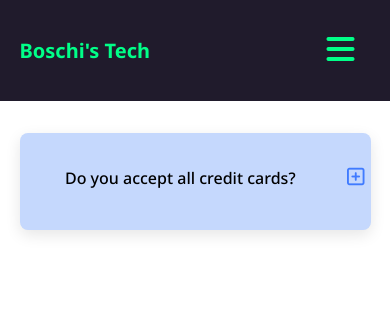
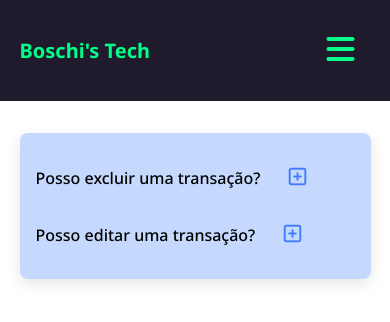
Before and after one commit to Vinicius-Boschi/Boschis-Tech, a Vue app: page /faq in a window 390 px wide. Shown: the top 322 px of the page. Built offline with nearby package versions, Linux system fonts and the light colour scheme.

Commit message:
Arrumando responsividade e removendo link repetido

```diff
--- a/src/assets/style/Faq.scss
+++ b/src/assets/style/Faq.scss
@@ -20,12 +20,18 @@ body {
     }
 
     &__image-section {
+        width: 100%;
+
+        @include phone {
+            display: none;
+        }
+
+        @include notebook {
+            display: none;
+        }
+
         img {
-            width: 65%;
-
-            @include phone {
-                display: none;
-            }
+            width: 100%;
         }
     }
 
@@ -34,14 +40,9 @@ body {
     }
 
     &__question {
-        display: flex;
-        flex-direction: column;
-        align-items: center;
-        margin: 3rem -3rem 0;
-        width: 100%;
+        margin: 2rem;
 
         &.show-text {
-            display: block;
             transition: all 1s linear;
 
             .main__minus-icon {
@@ -58,7 +59,12 @@ body {
         }
 
         @include phone {
-            margin: 2rem 0;
+            margin: 2rem 0 2rem 1rem;
+            align-items: normal;
+        }
+
+        @include notebook {
+            margin: 2rem 0 2rem 1rem;
             align-items: normal;
         }
     }
@@ -66,14 +72,7 @@ body {
     &__question-title {
         display: flex;
         align-items: center;
-        justify-content: space-between;
         margin-bottom: .5rem;
-
-        @include phone {
-            p {
-                margin: 0 auto;
-            }
-        }
     }
 
     &__button-question {
@@ -83,6 +82,7 @@ body {
         color: $blue-two;
         cursor: pointer;
         transition: .4s;
+        margin-left: 1.4rem;
 
         &:hover {
             transform: rotate(90deg);
@@ -98,10 +98,14 @@ body {
         border-top: 1px solid rgba(0, 0, 0, 0.2);
 
         p {
-            margin: .5rem auto;
+            margin: 1rem 0;
 
             @include phone {
-                width: 80%;
+                width: 75%;
+            }
+
+            @include notebook {
+                width: 75%;
             }
         }
     }
--- a/src/components/Error/Faq.vue
+++ b/src/components/Error/Faq.vue
@@ -3,12 +3,12 @@
     <main class="main">
         <section class="main__section">
             <div class="main__image-section">
-                <img src="https://user-images.githubusercontent.com/74377158/195437118-db32a490-68fa-4a5c-b218-9efb80498f5e.png" alt="faq by freepik">
+                <img :src="img" :alt="alt">
             </div>
             <div class="main__center">
-                <article class="main__question">
+                <article class="main__question" v-for="item in content" :key="item.id">
                     <div class="main__question-title">
-                        <p>Do you accept all credit cards?</p>
+                        <p>{{ item.question }}</p>
                         <button class="main__button-question">
                             <span class="main__plus-icon">
                                 <i class="far fa-plus-square"></i>
@@ -19,9 +19,7 @@
                         </button>
                     </div>
                     <div class="main__question-text">
-                        <p>
-                            Lorem ipsum dolor sit amet consectetur adipisicing elit. Amet assumenda ratione quod ad itaque sapiente dolores, ducimus sed voluptas eum repellat, minus saepe, similique tempore corrupti iusto doloribus rerum adipisci!
-                        </p>
+                        <p>{{ item.answer }}</p>
                     </div>
                 </article>
             </div>
@@ -30,7 +28,7 @@
 </template>
 
 <script>
-    import Header from '../Principal/Header.vue';
+    import Header from '../Principal/Header.vue'
 
     export default {
         name: "FAQ",
@@ -39,6 +37,17 @@
         },
         data() {
                 return {
+                    img: 'https://user-images.githubusercontent.com/74377158/195437118-db32a490-68fa-4a5c-b218-9efb80498f5e.png', alt:'faq by freepik',
+                    content: [
+                        {
+                            question: 'Posso excluir uma transação?',
+                            answer: 'Sim, basta clicar no botão chamado EXCLUIR na tabela de transações.'
+                        },
+                        {
+                            question: 'Posso editar uma transação?',
+                            answer: 'Sim, basta clicar no botão chamado EDITAR na tabela de transações.'
+                        }
+                    ],
                     showQuestions() {
                         const questions = document.querySelectorAll(".main__question")
 
--- a/src/components/Principal/Footer.vue
+++ b/src/components/Principal/Footer.vue
@@ -56,9 +56,6 @@
                         link: '/comingsoon', title: 'Produtos'
                     },
                     {
-                        link: '/comingsoon', title: 'Nossos Serviços'
-                    },
-                    {
                         link: '/comingsoon', title: 'Política de Privacidade'
                     }
                 ]
```
